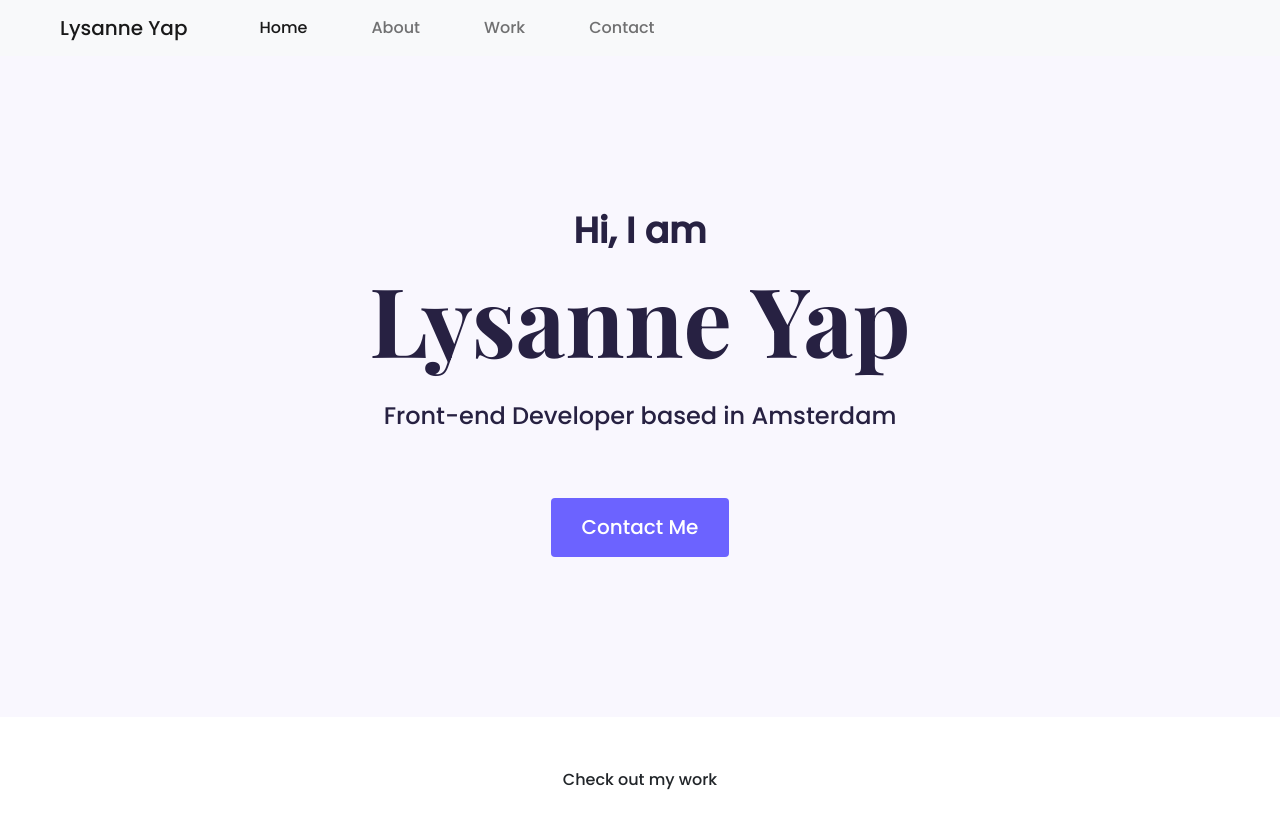
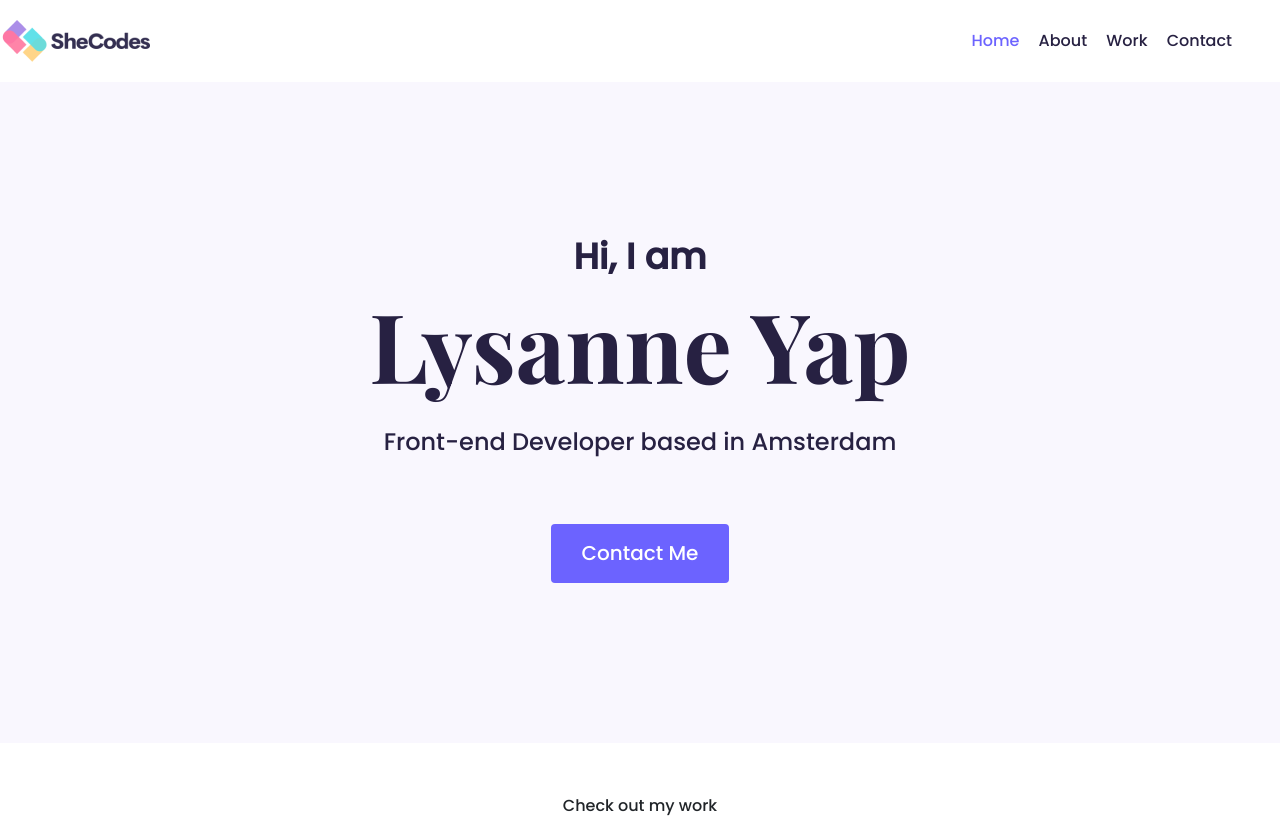
Before and after one commit to lysanney/portfolio-project, a plain HTML site: page index.html in a window 1280 px wide. Shown: the top 824 px of the page. Drawn offline with nearby package versions, Linux system fonts and the light colour scheme.

Commit message:
Added nav bar
Without Bootstrap!

```diff
--- a/index.html
+++ b/index.html
@@ -33,44 +33,21 @@
     <title>Portfolio Lysanne Yap</title>
   </head>
   <body>
-    <nav class="navbar navbar-expand-lg navbar-light bg-light style="background-color: #f9f7fe;">
-      <div class="container-fluid">
-        <a class="navbar-brand ms-5" href="index.html">Lysanne Yap</a>
-        <button
-          class="navbar-toggler"
-          type="button"
-          data-bs-toggle="collapse"
-          data-bs-target="#navbarSupportedContent"
-          aria-controls="navbarSupportedContent"
-          aria-expanded="false"
-          aria-label="Toggle navigation"
-        >
-          <span class="navbar-toggler-icon"></span>
-        </button>
-        <div class="collapse navbar-collapse" id="navbarSupportedContent">
-          <ul class="navbar-nav me-auto mb-2 mb-lg-0">
-            <li class="nav-item">
-              <a
-                class="nav-link active ms-5"
-                aria-current="page"
-                href="index.html"
-                >Home</a
-              >
-            </li>
-            <li class="nav-item">
-              <a class="nav-link ms-5" href="about.html">About</a>
-            </li>
-            <li class="nav-item">
-              <a class="nav-link ms-5" href="work.html">Work</a>
-            </li>
 
-            <li class="nav-item">
-              <a class="nav-link ms-5" href="contact.html">Contact</a>
-            </li>
-          </ul>
-        </div>
+
+<div class="container"></div>
+    <nav class="d-flex justify-content-between">
+        <a href="/"><img src="images/logo.png" alt="Shecodes Logo" class="logo d-none d-md-block" />
+       <img src="images/logo-small.jpeg" alt="Shecodes Logo small" class="logo-small d-block d-md-none" /></a>
+        <ul>
+          <li class="active"><a href="/index.html" title="Homepage">Home</a></li>
+          <li><a href="/about.html" title="About page"> About</a></li>
+          <li><a href="/work.html" title="Work page">Work</a></li>
+          <li class="me-5"><a href="/contact.html" title="Contact page" >Contact</a></li>
+        </ul>
       </div>
     </nav>
+
     <div class="hero">
       <p>Hi, I am</p>
       <h1>Lysanne Yap</h1>
--- a/src/portfolio.css
+++ b/src/portfolio.css
@@ -106,6 +106,44 @@ p {
   padding: 120px 60px;
 }
 
+.logo {
+  max-height: 150px;
+}
+
+.logo-small {
+  max-height: 50px;
+}
+
+nav {
+  padding: 20px 0;
+}
+
+nav ul {
+  padding: 0;
+  margin: 0;
+}
+
+nav li {
+  display: inline;
+  list-style: none;
+  line-height: 42px;
+  margin-left: 15px;
+}
+
+nav a {
+  text-decoration: none;
+  color: #272142;
+  transition: all 100ms ease-in-out;
+}
+
+nav li.active a {
+  color: var(--branding-color);
+}
+
+nav a:hover {
+  color: var(--branding-color);
+}
+
 @media (max-width: 900px) {
   h1 {
     font-size: 44px;
@@ -129,14 +167,8 @@ p {
     padding: 0;
     text-align: center;
   }
+
+  nav a {
+    font-size: 14px;
+  }
 }
-
-.nav-link {
-  font-family: var(--default-font-family);
-  color: #272142;
-  font-size: 16px;
-}
-
-/* .nav-link active a {
-  color: #6c63ff !important;
-} */
```
Also changed, not shown: images/logo-small.jpeg (added), images/logo.png (added), 2 other files.
